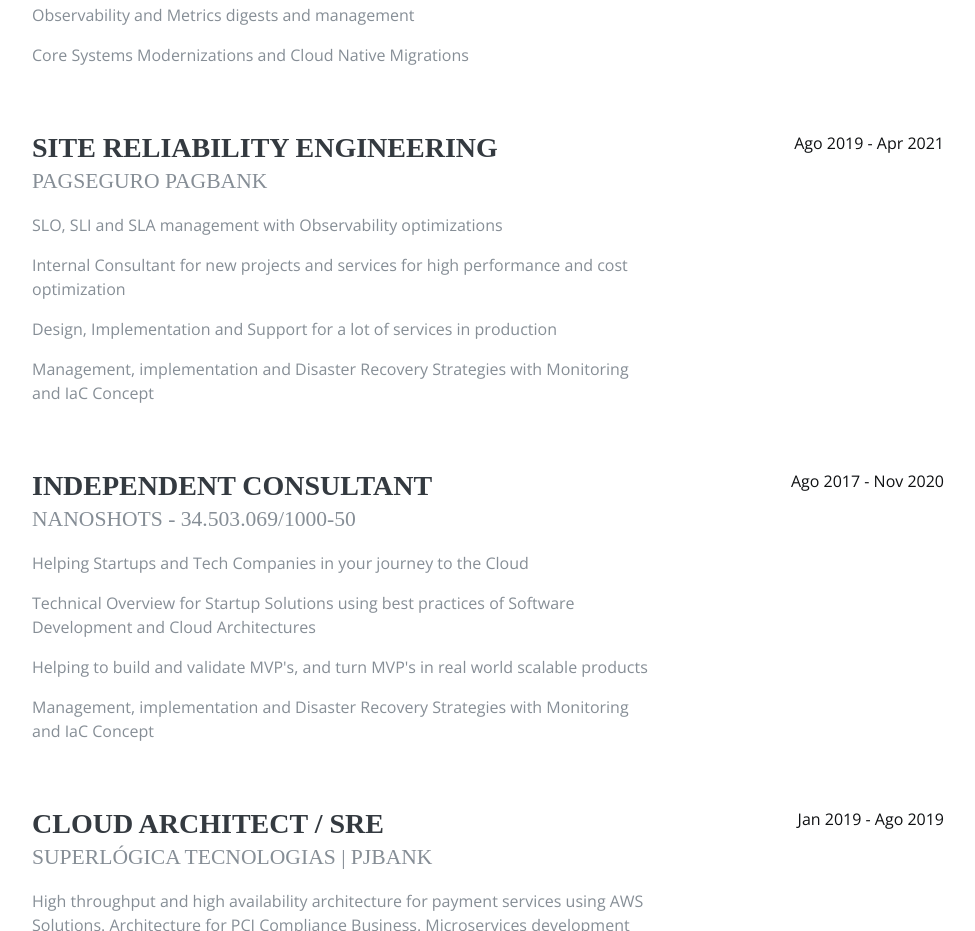
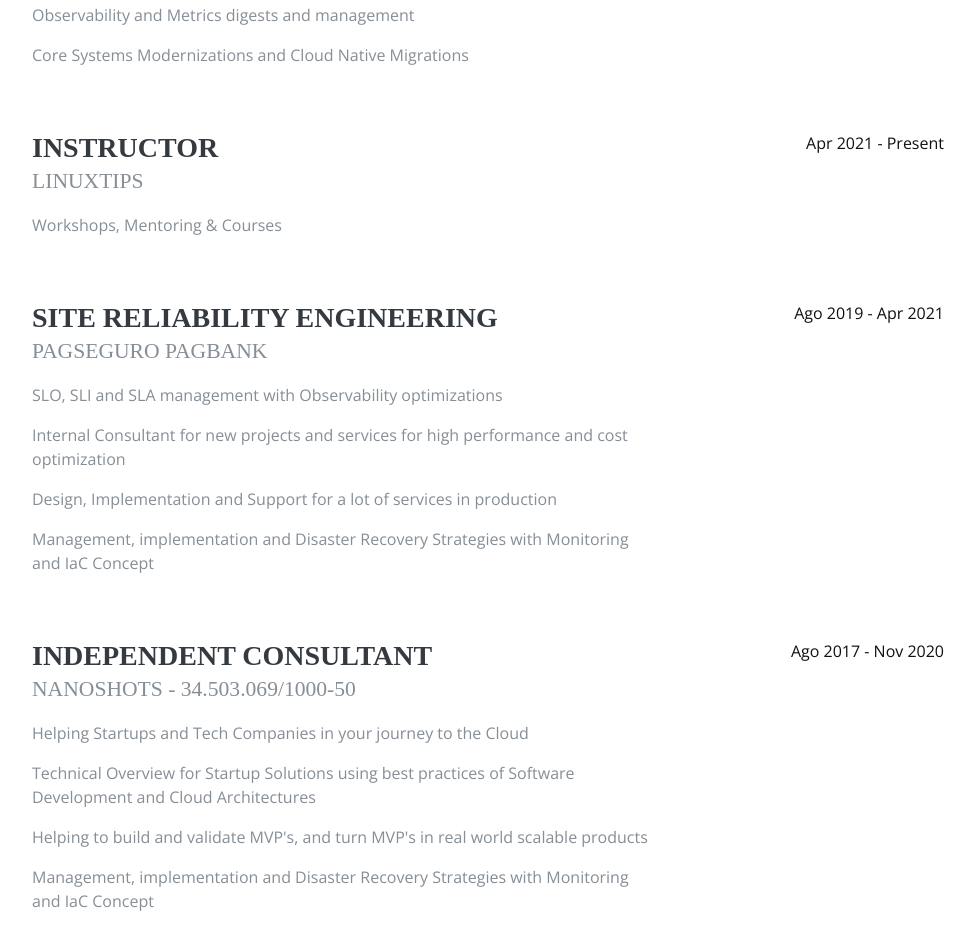
Before and after one commit to msfidelis/msfidelis.github.io, a plain HTML site: page index.html in a window 1280 px wide. Shown: the part 2218-3149 px from the top of the page, without its empty margins (288-1263 px from the left). Drawn offline with nearby package versions, Linux system fonts and the light colour scheme; a web font is replaced by a local one.

Commit message:
Linuxtips

```diff
--- a/index.html
+++ b/index.html
@@ -335,6 +335,17 @@
 
       <div class="resume-item d-flex flex-column flex-md-row mb-5">
         <div class="resume-content mr-auto">
+          <h3 class="mb-0">Instructor</h3>
+          <div class="subheading mb-3">LinuxTips</div>
+          <p>Workshops, Mentoring & Courses</p>
+        </div>
+        <div class="resume-date text-md-right">
+          <span class="text-primary">Apr 2021 - Present</span>
+        </div>
+      </div>
+
+      <div class="resume-item d-flex flex-column flex-md-row mb-5">
+        <div class="resume-content mr-auto">
           <h3 class="mb-0">Site Reliability Engineering</h3>
           <div class="subheading mb-3">Pagseguro PagBank</div>
           <p>SLO, SLI and SLA management with Observability optimizations</p>
```
